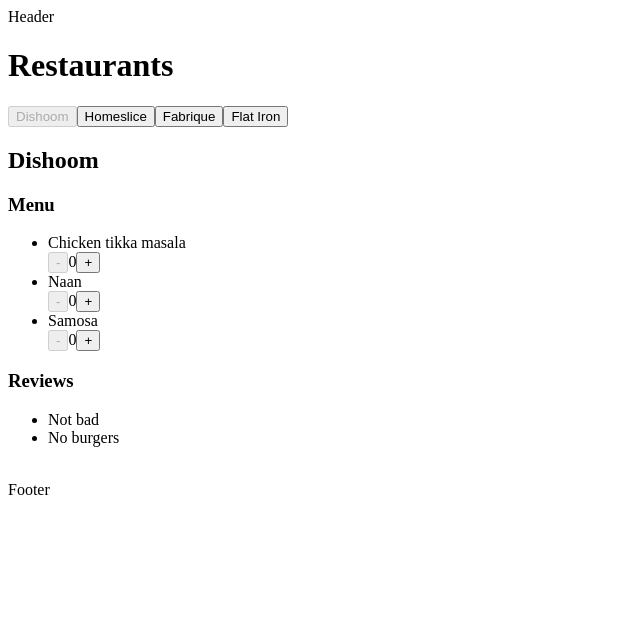
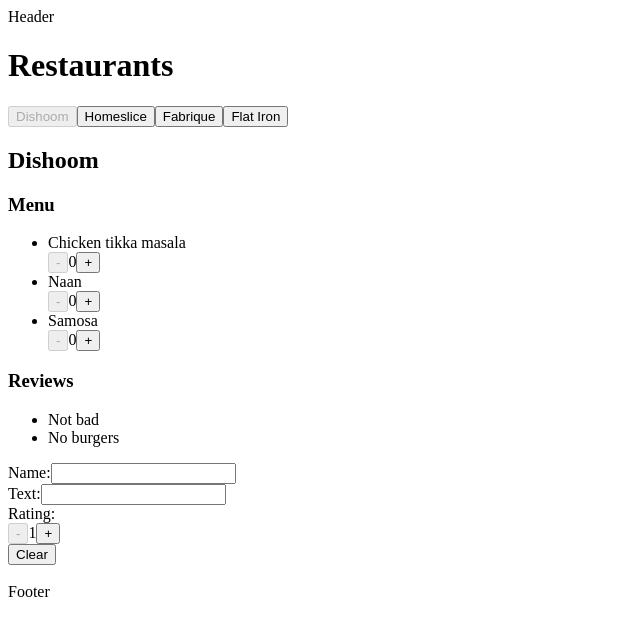
Before and after one commit to jsteacat/react-project, a React (Vite) app: page / in a window 1280 px wide. Shown: the top 636 px of the page, without its empty margins (0-640 px from the left). Built offline with nearby package versions, Linux system fonts and the light colour scheme.

Commit message:
add review form && update counter

```diff
--- a/src/components/App/App.jsx
+++ b/src/components/App/App.jsx
@@ -25,12 +25,11 @@ export const App = ({ title }) => {
       {restaurants.length > 0 ? (
         <div className="content">
           <Tabs tabs={tabs} onClick={selectRestaurantHandler} />
-          {Boolean(getSelectedRestaurant()) && <Restaurant restaurant={getSelectedRestaurant()} />}
+          {Boolean(getSelectedRestaurant()) && <Restaurant key={selectedRestaurantId} restaurant={getSelectedRestaurant()} />}
         </div>
       ) : (
         <div className="empty-data">Данных нет</div>
       )}
     </Layout>
-
   )
 }
--- a/src/components/Counter/Counter.jsx
+++ b/src/components/Counter/Counter.jsx
@@ -1,16 +1,13 @@
-import { useCount } from './useCount'
+import { useCounter } from './useCounter.js'
 
-const maxCount = 5
-const minCount = 0
-
-export const Counter = () => {
-  const { count, increment, decrement } = useCount(maxCount, minCount)
+export const Counter = ({ count, min, max, onChange }) => {
+  const { currentCount, increment, decrement } = useCounter(count, min, max, onChange)
 
   return (
     <div className="counter">
-      <button disabled={count === minCount} onClick={decrement}>-</button>
-      <span>{count}</span>
-      <button disabled={count === maxCount} onClick={increment}>+</button>
+      <button disabled={currentCount === min} onClick={decrement}>-</button>
+      <span>{currentCount}</span>
+      <button disabled={currentCount === max} onClick={increment}>+</button>
     </div>
   )
 }
--- a/src/components/Counter/useCount.js
+++ /dev/null
@@ -1,23 +0,0 @@
-import { useState } from 'react'
-
-export const useCount = (maxCount, minCount) => {
-  const [count, setCount] = useState(minCount)
-
-  const increment = () => {
-    if (count < maxCount) {
-      setCount(count + 1)
-    }
-  }
-
-  const decrement = () => {
-    if (count > minCount) {
-      setCount(count - 1);
-    }
-  }
-
-  return {
-    count,
-    increment,
-    decrement,
-  }
-}
--- /dev/null
+++ b/src/components/Counter/useCounter.js
@@ -0,0 +1,27 @@
+import { useState, useEffect } from 'react'
+
+export const useCounter = (initialCount, minCount, maxCount, onChange) => {
+  const [currentCount, setCount] = useState(initialCount)
+
+  useEffect(() => {
+    setCount(initialCount)
+  }, [initialCount])
+
+  const increment = () => {
+    if (currentCount < maxCount) {
+      const newCount = currentCount + 1
+      setCount(newCount)
+      onChange(newCount)
+    }
+  }
+
+  const decrement = () => {
+    if (currentCount > minCount) {
+      const newCount = currentCount - 1
+      setCount(newCount)
+      onChange(newCount)
+    }
+  }
+
+  return { currentCount, increment, decrement }
+}
--- a/src/components/Dish/Dish.jsx
+++ b/src/components/Dish/Dish.jsx
@@ -1,10 +1,21 @@
+import { useState } from 'react'
 import { Counter } from '../Counter/Counter.jsx'
 
+const MAX_COUNT = 5
+const MIN_COUNT = 0
+
 export const Dish = ({ dish }) => {
+  const [count, setCount] = useState(MIN_COUNT)
+
   return (
     <>
       {dish.name}
-      <Counter />
+      <Counter
+        count={count}
+        min={MIN_COUNT}
+        max={MAX_COUNT}
+        onChange={(newCount) => setCount(newCount)}
+      />
     </>
   )
 }
--- a/src/components/Restaurant/Restaurant.jsx
+++ b/src/components/Restaurant/Restaurant.jsx
@@ -1,5 +1,6 @@
 import { Menu } from '../Menu/Menu.jsx'
 import { Reviews } from '../Reviews/Reviews.jsx'
+import { ReviewForm } from '../ReviewForm/ReviewForm.jsx'
 
 export const Restaurant = ({ restaurant }) => {
   const { name, menu, reviews } = restaurant
@@ -8,6 +9,7 @@ export const Restaurant = ({ restaurant }) => {
       <h2>{name}</h2>
       {Boolean(menu.length) && <Menu menu={menu} />}
       {Boolean(reviews.length) && <Reviews reviews={reviews} />}
+      <ReviewForm />
       <br/>
     </div>
   )
--- /dev/null
+++ b/src/components/ReviewForm/ReviewForm.jsx
@@ -0,0 +1,69 @@
+import { useReducer } from 'react'
+import { Counter } from '../Counter/Counter.jsx'
+
+const MAX_COUNT = 5
+const MIN_COUNT = 1
+const DEFAULT_FORM_VALUE = {
+  name: '',
+  text: '',
+  rating: MIN_COUNT,
+}
+
+const SET_NAME_ACTION = 'SET_NAME_ACTION'
+const SET_TEXT_ACTION = 'SET_TEXT_ACTION'
+const SET_RATING_ACTION = 'SET_RATING_ACTION'
+const CLEAR_ACTION = 'CLEAR_ACTION'
+
+const reducer = (state, { type, payload }) => {
+  switch (type) {
+    case 'SET_NAME_ACTION':
+      return {...state, name: payload.name}
+
+    case 'SET_TEXT_ACTION':
+      return {...state, text: payload.text}
+
+    case 'SET_RATING_ACTION':
+      return {...state, rating: payload.rating}
+
+    case 'CLEAR_ACTION':
+      return DEFAULT_FORM_VALUE
+
+    default:
+      return state
+  }
+}
+
+export const ReviewForm = () => {
+  const [form, dispatch] = useReducer(reducer, DEFAULT_FORM_VALUE)
+  const { name, text, rating } = form
+
+  return (
+    <div className="review-form">
+      <div className="review-field">
+        <label>Name:</label>
+        <input
+          type="text"
+          value={name}
+          onChange={(e) => dispatch({ type: SET_NAME_ACTION, payload: { name: e.target.value } })}
+        />
+      </div>
+      <div className="review-field">
+        <label>Text:</label>
+        <input
+          value={text}
+          onChange={(e) => dispatch({ type: SET_TEXT_ACTION, payload: { text: e.target.value } })}
+        />
+      </div>
+      <div className="review-field">
+        <label>Rating:</label>
+        <Counter
+          count={rating}
+          min={MIN_COUNT}
+          max={MAX_COUNT}
+          onChange={(newRating) => dispatch({ type: SET_RATING_ACTION, payload: { rating: newRating } })}
+        />
+      </div>
+      <button onClick={() => dispatch({ type: CLEAR_ACTION })}>Clear</button>
+    </div>
+  )
+}
```
